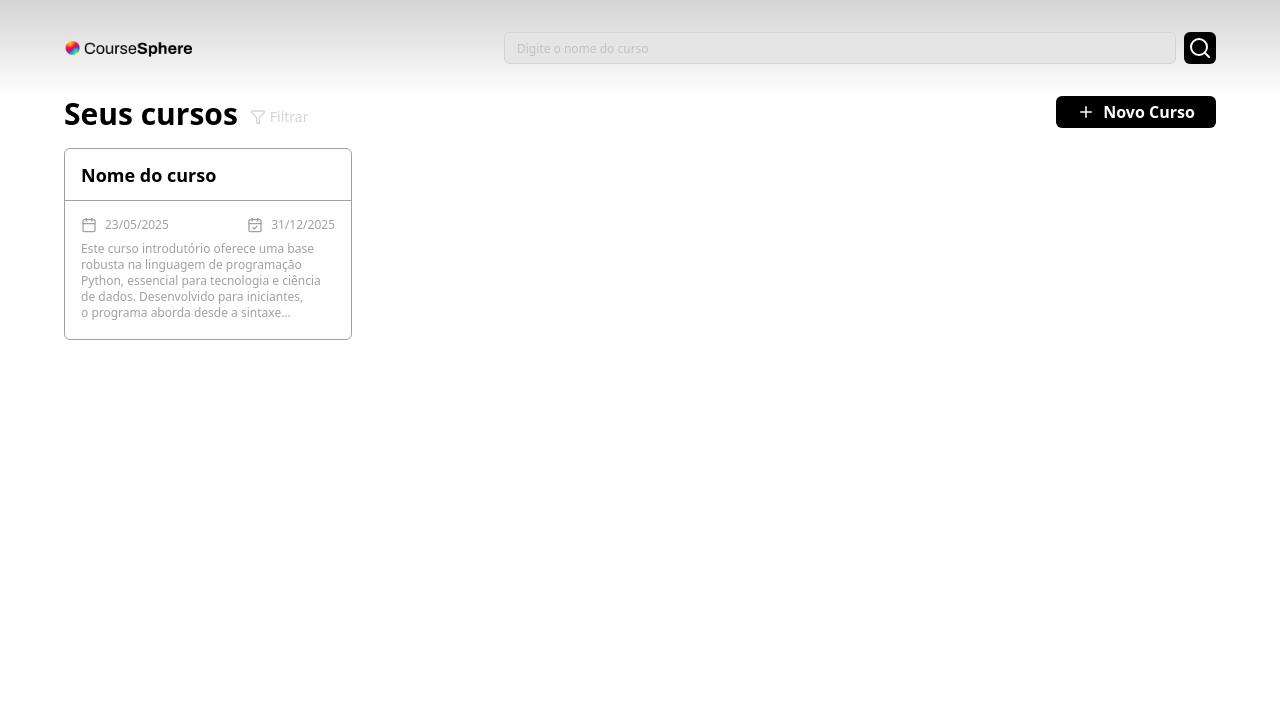
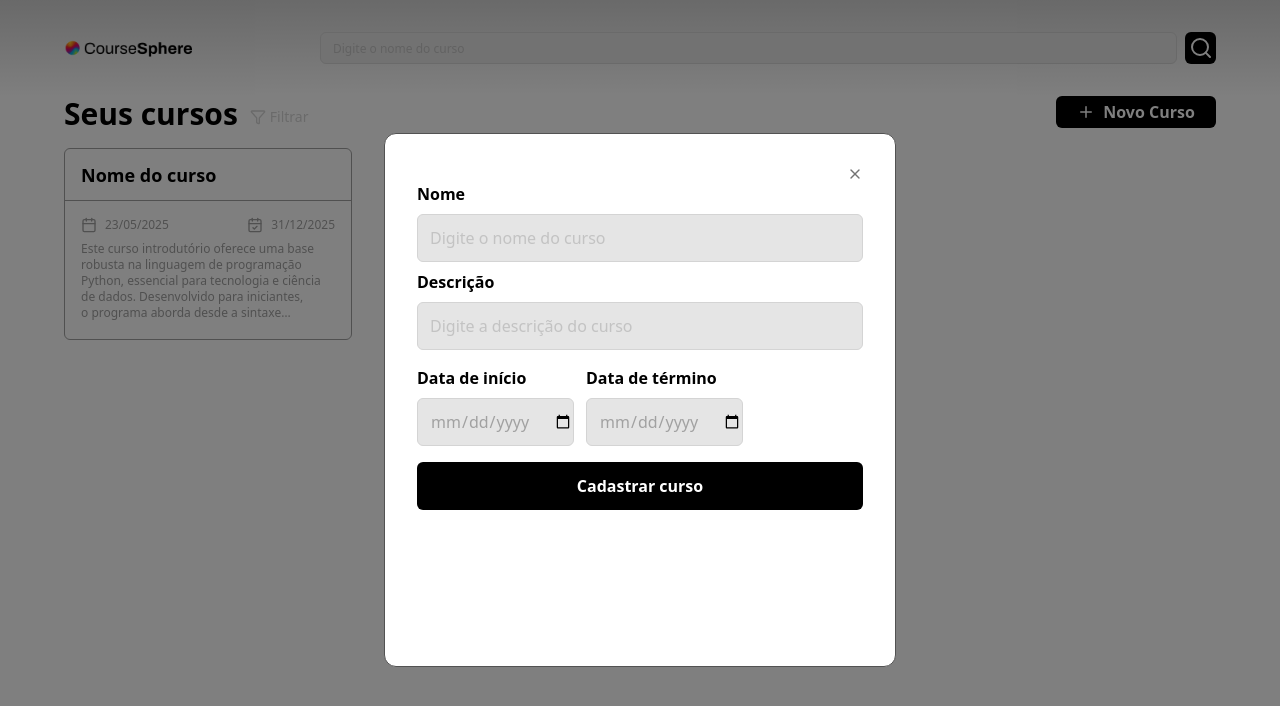
Before and after one commit to ennalyc/CourseSphere, a Next.js app in the folder frontend/: page /dashboard in a window 1280 px wide. Both pictures are taken after a click on the button "Novo Curso". Shown: the top 706 px of the page. Built offline with nearby package versions, Linux system fonts and the light colour scheme.

Commit message:
(ui): add course modal

```diff
--- a/frontend/src/app/dashboard/[course]/page.tsx
+++ b/frontend/src/app/dashboard/[course]/page.tsx
@@ -0,0 +1,54 @@
+import React from 'react'
+import Header from '@/components/Header'
+import { ChevronLeft, GraduationCap, Settings, Calendar, CalendarCheck, User } from 'lucide-react'
+import Link from 'next/link'
+import CourseClasses from '@/components/CourseClasses'
+
+const CoursePage = ({title}: {title: string}) => {
+  return (
+    <div>
+        <Header/>
+        <section className='px-16'>
+            <Link href={'/dashboard'} className='gap-2 flex flex-row text-neutral-400 text-sm items-center font-medium'>
+                <ChevronLeft size={16}/>
+                <GraduationCap size={16}/>
+                <span>Seus Cursos</span>
+            </Link>
+            <div>
+                <div className='flex flex-row items-baseline gap-2'>
+                <h1 className='text-3xl font-bold mt-2 truncate'>Titulo do curso</h1>
+                <Settings className='text-neutral-500' size={16}/>
+                </div>
+                <div className='flex flex-row text-neutral-400 gap-4 mt-1'>
+                    <div className='flex flex-row gap-2  items-center'>
+                    <Calendar size={16}/>
+                    <span>22/05/2025</span>
+                    </div>
+                    <div className='flex flex-row gap-2 items-center'>
+                        <CalendarCheck size={16}/>
+                        <span>07/12/2025</span>
+                    </div>
+                </div>
+                <p className='text-md text-neutral-400 mt-1'>Este curso introdutório oferece uma base robusta na linguagem de programação Python, essencial para tecnologia e ciência de dados. Desenvolvido para iniciantes, o programa aborda desde a sintaxe fundamental, tipos de dados e estruturas de controle, até a criação de funções e manipulação básica de dados. Ao final, o aluno estará apto a escrever scripts funcionais e terá a competência necessária para avançar em tópicos especializados, como desenvolvimento web, automação ou análise de dados.</p>
+            </div>
+        </section>
+        <section className='px-16 flex flex-row mt-8 gap-2 justify-between'>
+            <div>
+                <div className='flex flex-row gap-2 text-neutral-600 font-semibold'>
+                    <Settings/>
+                    <span>Instrutores</span>
+                </div>
+                <div className='border border-neutral-400 rounded-md w-56 min-h-16 mt-3 p-4'>
+                    <div className='flex flex-row gap-3 text-neutral-400'>
+                        <User/>
+                        <span>Francisco Cisco</span>
+                    </div>
+                </div>
+            </div>
+            <CourseClasses/>
+        </section>
+    </div>
+  )
+}
+
+export default CoursePage
--- a/frontend/src/app/dashboard/page.tsx
+++ b/frontend/src/app/dashboard/page.tsx
@@ -1,10 +1,14 @@
-import React from 'react'
+'use client'
+import React, { useState } from 'react'
 import Header from '@/components/Header'
 import { Filter } from 'lucide-react'
-import CustomButton from '@/components/ui/CustomAddButton'
+import CustomAddButton from '@/components/ui/CustomAddButton'
 import Card from '@/components/Card'
+import Link from 'next/link'
+import CustomCourseForm from '@/components/CustomCourseForm'
 
 const DashboardPage = () => {
+  const [isOpened, setIsOpened] = useState(false)
   return (
     <div className='flex flex-col'>
       <Header/>
@@ -16,17 +20,24 @@ const DashboardPage = () => {
             <span>Filtrar</span>
           </div>
         </div>
-        <CustomButton
-        text='Novo Curso'/>
+        <div onClick={() => setIsOpened(!isOpened)}>
+          <CustomAddButton
+          text='Novo Curso'
+          />
+        {isOpened && (
+          <CustomCourseForm
+          />
+        )}
+      </div>
       </section>
-      <section className='px-16 mt-4'>
+      <Link href={`/dashboard/title`} className='px-16 mt-4'>
         <Card
         title='Nome do curso'
         startDate='23/05/2025'
         endDate='31/12/2025'
         description='Este curso introdutório oferece uma base robusta na linguagem de programação Python, essencial para tecnologia e ciência de dados. Desenvolvido para iniciantes, o programa aborda desde a sintaxe fundamental, tipos de dados e estruturas de controle, até a criação de funções e manipulação básica de dados.'
         />
-      </section>
+      </Link>
     </div>
   )
 }
--- /dev/null
+++ b/frontend/src/components/CourseClasses.tsx
@@ -0,0 +1,27 @@
+import React from 'react'
+import { Settings } from 'lucide-react'
+import CustomAddButton from './ui/CustomAddButton'
+import SearchBar from './ui/SearchBar'
+
+const CourseClasses = () => {
+  return (
+    <div className='w-3/4'>
+        <div className='flex flex-row justify-between mb-2 items-center'>
+            <div className='flex flex-row gap-2 text-neutral-600 font-semibold'>
+                <Settings/>
+                <span>Aulas</span>
+            </div>
+            <CustomAddButton
+            text='Nova Aula'
+            />
+        </div>
+        <SearchBar/>
+        <div className='mt-4'>
+            <div className='bg-neutral-500 h-24 w-40 rounded-sm'/>
+            <span className='mt-1'>Title</span>
+        </div>
+    </div>
+  )
+}
+
+export default CourseClasses
--- /dev/null
+++ b/frontend/src/components/CustomCourseForm.tsx
@@ -0,0 +1,76 @@
+'use client'
+import React, { useState } from 'react'
+import CustomInputField from './ui/CustomInputField'
+import { X } from 'lucide-react'
+import { courseForm } from '@/lib/formTypes'
+
+const CustomCourseForm = () => {
+  const [isOpened, setIsOpened] = useState(true)
+  const [isClicked, setIsClicked] = useState(false)
+  const handleClick = () => {
+    setIsOpened(false)
+    setIsClicked(true)
+  }
+  const dateStartField = courseForm.find(c => c.id === 3)
+  const dateEndField = courseForm.find(c => c.id === 4)
+    return (
+    <div>
+      {
+        isOpened && (
+          <div onClick={() => setIsOpened(false)} className='fixed inset-0 bg-black/50 flex flex-col items-center justify-center gap-3'>
+            <div onClick={(e) => e.stopPropagation()} className='bg-white h-8/12 w-lg rounded-xl border border-neutral-600 p-8'>
+              <div className='relative mb-4'>
+                <X size={16} className='text-neutral-500 absolute right-0' onClick={() => handleClick()}/>
+              </div>
+              <form className='w-full flex flex-col'>
+                <div className='flex flex-col gap-2'>
+                  {
+                    courseForm.map((field) => (
+                      <div key={field.id}>
+                            {
+                            field.id != 3 && field.id != 4  && (
+
+                              <CustomInputField
+                              fieldTitle={field.fieldTitle}
+                              placeHolder={field.placeHolder}
+                              htmlField={field.fieldTitle}
+                              inputType={field.inputType}
+                              style='w-full'
+                              />
+
+                            )
+                          }
+                      </div>
+
+                    ))
+                  }
+                </div>
+              {dateStartField && dateEndField && (
+                  <div className='flex flex-row w-fill gap-3'>
+                    <CustomInputField
+                      fieldTitle={dateStartField.fieldTitle}
+                      placeHolder={dateStartField.placeHolder}
+                      htmlField={dateStartField.fieldTitle}
+                      inputType={dateStartField.inputType}
+                      style='w-full'
+                      />
+                    <CustomInputField
+                      fieldTitle={dateEndField.fieldTitle}
+                      placeHolder={dateEndField.placeHolder}
+                      htmlField={dateEndField.fieldTitle}
+                      inputType={dateEndField.inputType}
+                      style='w-full'
+                      />
+                  </div>
+                )}
+                <button className='bg-black w-full h-12 rounded-md mt-4 text-white font-semibold' type='submit'>Cadastrar curso</button>
+              </form>
+            </div>
+          </div>
+        )
+      }
+    </div>
+  )
+}
+
+export default CustomCourseForm
--- a/frontend/src/components/Header.tsx
+++ b/frontend/src/components/Header.tsx
@@ -5,7 +5,7 @@ import SearchBar from './ui/SearchBar'
 
 const Header = () => {
   return (
-    <div className='h-24 w-full flex flex-row items-center justify-between px-16 bg-linear-to-b from-neutral-300 to-white'>
+    <div className='h-24 w-full gap-32 flex flex-row items-center justify-between px-16 bg-linear-to-b from-neutral-300 to-white'>
         <Image src={Logo} alt='logo' className='h-6 w-32 object-contain'/>
         <SearchBar/>
     </div>
--- a/frontend/src/components/ui/SearchBar.tsx
+++ b/frontend/src/components/ui/SearchBar.tsx
@@ -5,8 +5,8 @@ import { Search } from 'lucide-react'
 const SearchBar = () => {
     const [searchValue, setSearchValue] = useState('')
     return (
-    <div className='flex flex-row gap-2'>
-        <input onChange={(e) => setSearchValue(e.target.value)} type="text" placeholder='Digite o nome do curso' className='bg-neutral-200 w-2xl h-8 text-xs text-neutral-400 border border-neutral-300 rounded-md pl-3'/>
+    <div className='flex flex-row gap-2 w-full'>
+        <input onChange={(e) => setSearchValue(e.target.value)} type="text" placeholder='Digite o nome do curso' className='bg-neutral-200 w-full h-8 text-xs text-neutral-400 border border-neutral-300 rounded-md pl-3'/>
         <button className='h-8 w-8 bg-black text-white flex justify-center items-center rounded-md'>
             <Search/>
         </button>
--- a/frontend/src/lib/formTypes.ts
+++ b/frontend/src/lib/formTypes.ts
@@ -41,5 +41,37 @@ export const authForm: FormType[] = [
                 inputType: "password"
             }
         ]
+    },
+]
+
+export const courseForm = [
+    {
+        id: 1,
+        title: "name",
+        fieldTitle: "Nome",
+        placeHolder: "Digite o nome do curso",
+        inputType: "text"
+    },
+    {
+        id: 2,
+        title: "description",
+        fieldTitle: "Descrição",
+        placeHolder: "Digite a descrição do curso",
+        inputType: "text"
+    },
+    {
+        id: 3,
+        title: "date-start",
+        fieldTitle: "Data de início",
+        placeHolder: "",
+        inputType: "date"
+    },
+    {
+        id: 4,
+        title: "date-end",
+        fieldTitle: "Data de término",
+        placeHolder: "",
+        inputType: "date"
     }
+
 ]
```
